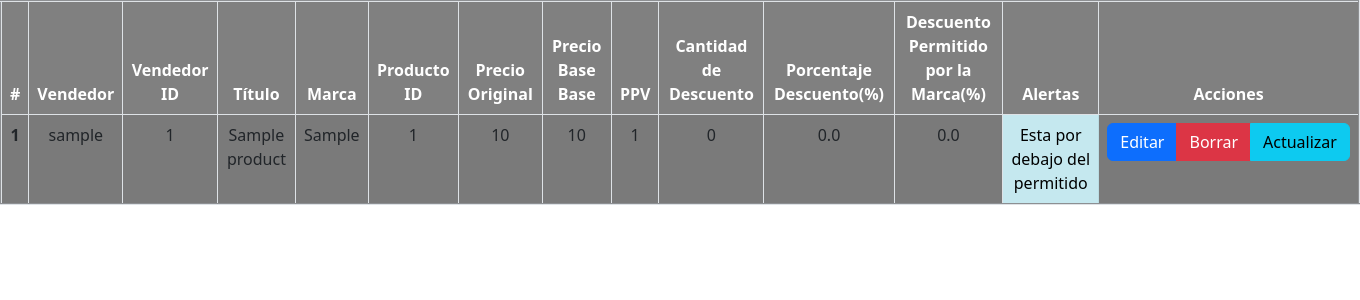
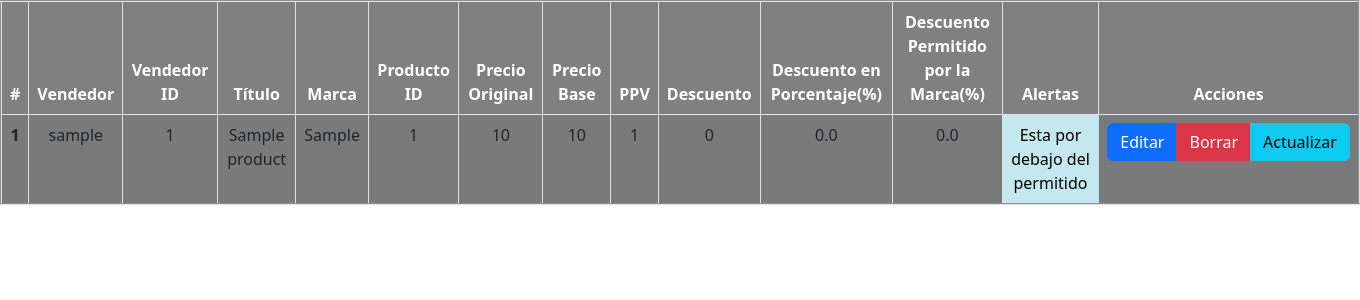
Before and after one commit to Fer-Bar/meli-py, a Django app: page /table_view/ in a window 1360 px wide. Shown: the part 72-372 px from the top of the page. Run offline with Django 4.2, Linux system fonts and the light colour scheme; tables that the repository leaves empty hold one stand-in row (values such as "Sample post").

Commit message:
Change view of the website

```diff
--- a/market/templates/market/table.html
+++ b/market/templates/market/table.html
@@ -12,10 +12,10 @@
         <th scope="col">Marca</th>
         <th scope="col">Producto ID</th>
         <th scope="col">Precio Original</th>
-        <th scope="col">Precio Base Base</th>
+        <th scope="col">Precio Base</th>
         <th scope="col">PPV</th>
-        <th scope="col">Cantidad de Descuento</th>
-        <th scope="col">Porcentaje Descuento(%)</th>
+        <th scope="col">Descuento</th>
+        <th scope="col">Descuento en Porcentaje(%)</th>
         <th scope="col">Descuento Permitido por la Marca(%)</th>
         <th scope="col">Alertas</th>
         <th scope="col">Acciones</th>
```
